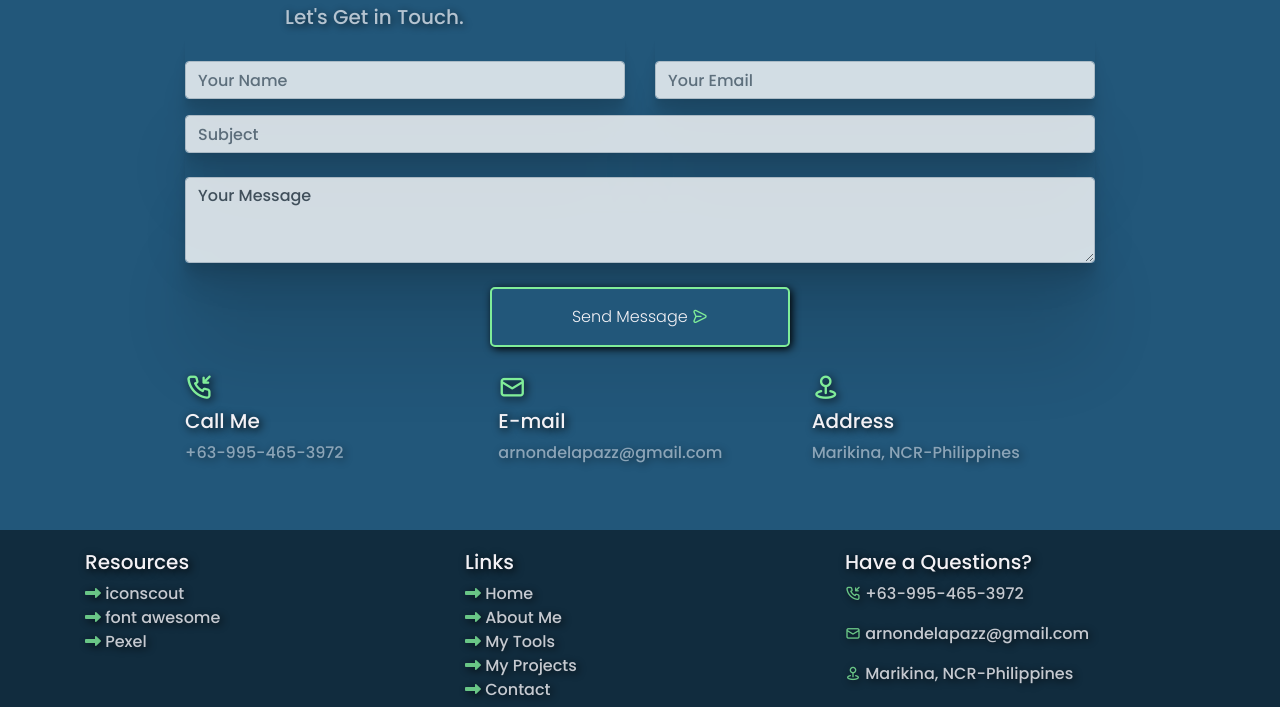
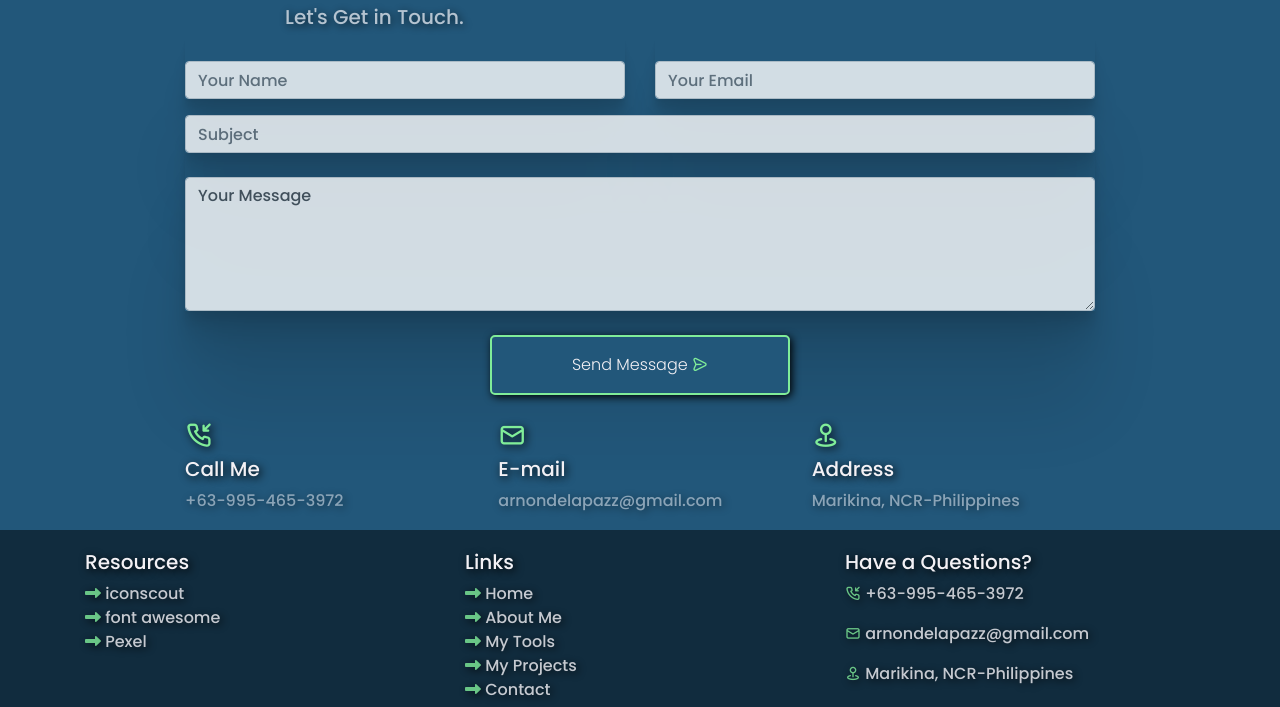
Before and after one commit to arnondp/capstone-1-delapaz, a plain HTML site: page index.html in a window 1280 px wide. Shown: the part 3654-4361 px from the top of the page. Drawn offline with nearby package versions, Linux system fonts and the light colour scheme.

Commit message:
changed title

```diff
--- a/index.html
+++ b/index.html
@@ -8,7 +8,7 @@
     <link rel="preconnect" href="https://fonts.googleapis.com">
     <link rel="preconnect" href="https://fonts.gstatic.com" crossorigin>
     <link href="https://fonts.googleapis.com/css2?family=Great+Vibes&family=Poppins:wght@300&family=VT323&family=Staatliches&family=Roboto+Mono:wght@600&family=Maven+Pro&family=Share+Tech+Mono&family=Poppins:wght@500;600;800&display=swap" rel="stylesheet">
-    <title>capstone</title>
+    <title>Capstone 1-ACDP</title>
     <!-- Icons -->
     <link rel="stylesheet" href="https://unicons.iconscout.com/release/v4.0.0/css/line.css">
     <!-- Bootstrap -->
@@ -361,7 +361,7 @@
                                         </div>
                                         <div class="form-c">
                                             <label for="txt-textarea"></label>
-                                            <textarea class="form-control" id="txt-text-area" rows="3">Your Message
+                                            <textarea class="form-control" id="txt-textarea" rows="5">Your Message
                                              </textarea>
                                         </div>
                                     </div>
```
